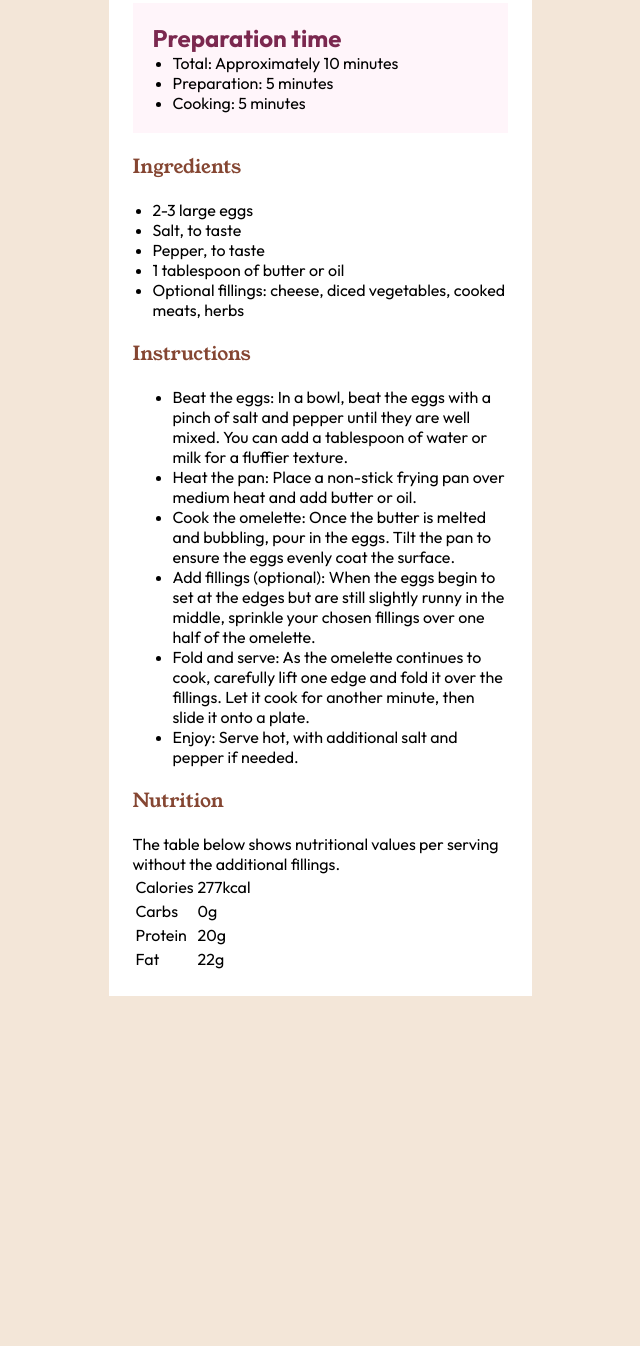
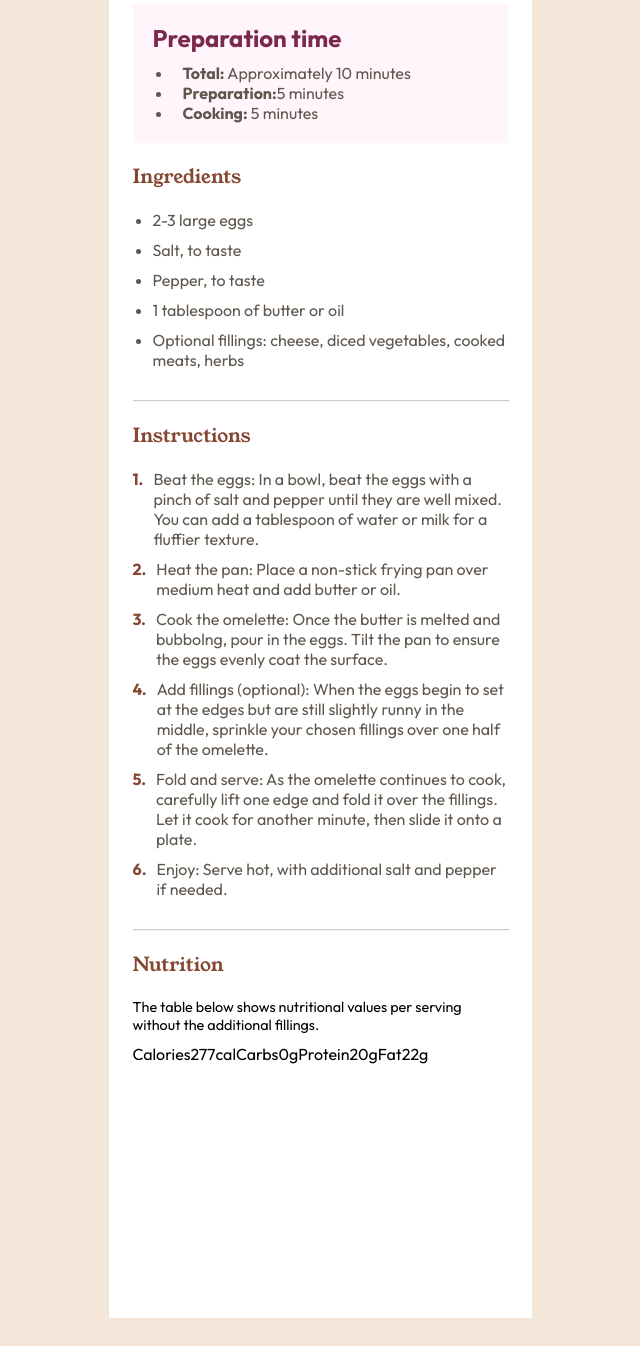
Before and after one commit to craigwolfe/Recipe-page-challenge, a plain HTML site: page index.html in a window 1280 px wide. Shown: the part 388-1734 px from the top of the page, without its empty margins (320-960 px from the left). Before the commit the page ends 1412 px from the top, so only its background shows below. Drawn offline with Linux system fonts and the light colour scheme.

Commit message:
css and html

```diff
--- a/index.html
+++ b/index.html
@@ -27,9 +27,9 @@
     <section class="prep-time">
       <h2>Preparation time</h2>
       <ul>
-        <li>Total: Approximately 10 minutes</li>
-        <li>Preparation: 5 minutes</li>
-        <li>Cooking: 5 minutes</li>
+        <li><span class="prep">Total:</span> Approximately 10 minutes</li>
+        <li><span class="prep">Preparation:</span>5 minutes</li>
+        <li><span class="prep">Cooking:</span> 5 minutes</li>
       </ul>
     </section>
     <section class="ingredients">
@@ -42,54 +42,42 @@
         <li>Optional fillings: cheese, diced vegetables, cooked meats, herbs</li>
       </ul>
     </section>
-
+    <hr>
     <section class="instructions">
       <h2>Instructions</h2>
-
-      <ul>
+      <ol>
         <li>Beat the eggs: In a bowl, beat the eggs with a pinch of salt and pepper until they are well mixed. You can
           add
           a tablespoon of water or milk for a fluffier texture.</li>
 
         <li>Heat the pan: Place a non-stick frying pan over medium heat and add butter or oil.</li>
 
-        <li>Cook the omelette: Once the butter is melted and bubbling, pour in the eggs. Tilt the pan to ensure the eggs
+        <li>Cook the omelette: Once the butter is melted and bubbolng, pour in the eggs. Tilt the pan to ensure the eggs
           evenly coat the surface.</li>
 
         <li>Add fillings (optional): When the eggs begin to set at the edges but are still slightly runny in the middle,
           sprinkle your chosen fillings over one half of the omelette.</li>
 
         <li> Fold and serve: As the omelette continues to cook, carefully lift one edge and fold it over the fillings.
-          Let
-          it cook for another minute, then slide it onto a plate.</li>
-
+          Let it cook for another minute, then slide it onto a plate.</li>
         <li>Enjoy: Serve hot, with additional salt and pepper if needed.</li>
-      </ul>
-
+      </ol>
+      <hr>
     </section>
-    <section class="nutrition">
+    <div class="nutrition">
       <h2>Nutrition</h2>
-
       <p>The table below shows nutritional values per serving without the additional fillings.</p>
-      <table>
-        <tr>
-          <td>Calories</td>
-          <td>277kcal</td>
-        </tr>
-        <tr>
-          <td>Carbs</td>
-          <td>0g</td>
-        </tr>
-        <tr>
-          <td>Protein</td>
-          <td>20g</td>
-        </tr>
-        <tr>
-          <td>Fat</td>
-          <td>22g</td>
-        </tr>
-      </table>
-    </section>
+    </div>
+    <div class="nutrition-facts">
+      <div class="item">Calories</div>
+      <div class="item">277cal</div>
+      <div class="item">Carbs</div>
+      <div class="item">0g</div>
+      <div class="item">Protein</div>
+      <div class="item">20g</div>
+      <div class="item">Fat</div>
+      <div class="item">22g</div>
+    </div>
   </main>
 </body>
 
--- a/style.css
+++ b/style.css
@@ -16,10 +16,20 @@ h3,
 p {
   margin: 0;
 }
+hr {
+  width: 100%;
+  color: #e4ded8;
+  opacity: 0.5;
+  margin: 20px 0 20px 0;
+}
 .container {
   width: 375px;
   background-color: #ffffff;
   padding: 24px;
+  height: 100%;
+}
+h1 {
+  color: #302d2c;
 }
 .title-description img {
   border-radius: 8px;
@@ -36,11 +46,27 @@ p {
 }
 .prep-time h2 {
   color: #7b284f;
+  margin-bottom: 10px;
 }
-.prep-time ul {
+.prep-time ul,
+.ingredients ul {
   margin: 0;
   padding: 0 0 0 20px;
   display: inline-block;
+  color: #5f574e;
+}
+.ingredients li {
+  margin-bottom: 10px;
+}
+.prep {
+  margin-left: 10px;
+  font-weight: bold;
+}
+.instructions ol {
+  margin: 0;
+  padding: 0;
+  display: inline-block;
+  color: #5f574e;
 }
 .ingredients h2,
 .instructions h2,
@@ -51,8 +77,34 @@ p {
   font-weight: 400;
   font-size: 1.2rem;
 }
-.ingredients ul {
-  display: inline-block;
-  margin: 0;
-  padding: 0 0 0 20px;
+
+ol {
+  list-style: none;
+  counter-reset: num;
 }
+
+ol li {
+  counter-increment: num;
+  display: flex;
+  margin-bottom: 10px;
+}
+
+ol li::before {
+  content: counter(num) ". ";
+  color: #854632;
+  margin-right: 10px;
+  font-weight: bold;
+}
+.nutrition-facts {
+  display: flex;
+}
+.nutrition p {
+  font-size: 0.9rem;
+  margin-bottom: 10px;
+}
+.nutrition-facts .item {
+  display: flex;
+  align-items: flex-start;
+  flex-wrap: wrap;
+  height: 250px;
+}
```
